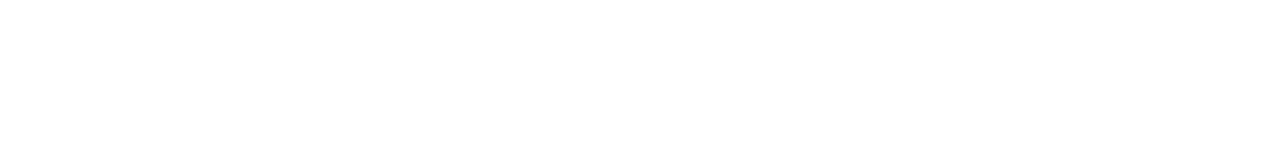
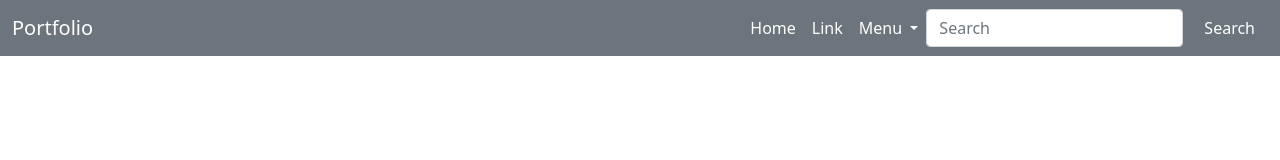
Before and after one commit to shafiul-isla710/bootstrap_project, a plain HTML site: page index.html in a window 1280 px wide. Drawn offline with nearby package versions, Linux system fonts and the light colour scheme.

Commit message:
navbar complete

```diff
--- a/index.html
+++ b/index.html
@@ -14,6 +14,45 @@
 
 <body>
 
+  <nav class="navbar navbar-expand-lg navbar-light  bg-secondary">
+    <div class="container-fluid">
+      <a class="navbar-brand text-white" href="#">Portfolio</a>
+      <button class="navbar-toggler " type="button" data-bs-toggle="collapse" data-bs-target="#navbarSupportedContent"
+        aria-controls="navbarSupportedContent" aria-expanded="false" aria-label="Toggle navigation">
+        <span class="navbar-toggler-icon text-white"></span>
+      </button>
+      <div class="collapse navbar-collapse" id="navbarSupportedContent">
+        <ul class="navbar-nav ms-auto mb-2 mb-lg-0">
+          <li class="nav-item">
+            <a class="nav-link active text-white" aria-current="page" href="#">Home</a>
+          </li>
+          <li class="nav-item">
+            <a class="nav-link text-white" href="#">Link</a>
+          </li>
+          <li class="nav-item dropdown">
+            <a class="nav-link dropdown-toggle text-white" href="#" id="navbarDropdown" role="button" data-bs-toggle="dropdown"
+              aria-expanded="false">
+              Menu
+            </a>
+            <ul class="dropdown-menu" aria-labelledby="navbarDropdown">
+              <li><a class="dropdown-item" href="#">Action</a></li>
+              <li><a class="dropdown-item" href="#">Another action</a></li>
+              <li>
+                <hr class="dropdown-divider">
+              </li>
+              <li><a class="dropdown-item" href="#">Something else here</a></li>
+            </ul>
+          </li>
+
+        </ul>
+        <form class="d-flex">
+          <input class="form-control me-2" type="search" placeholder="Search" aria-label="Search">
+          <button class="btn btn-soundary text-white" type="submit">Search</button>
+        </form>
+      </div>
+    </div>
+  </nav>
+
 
 
 
```
